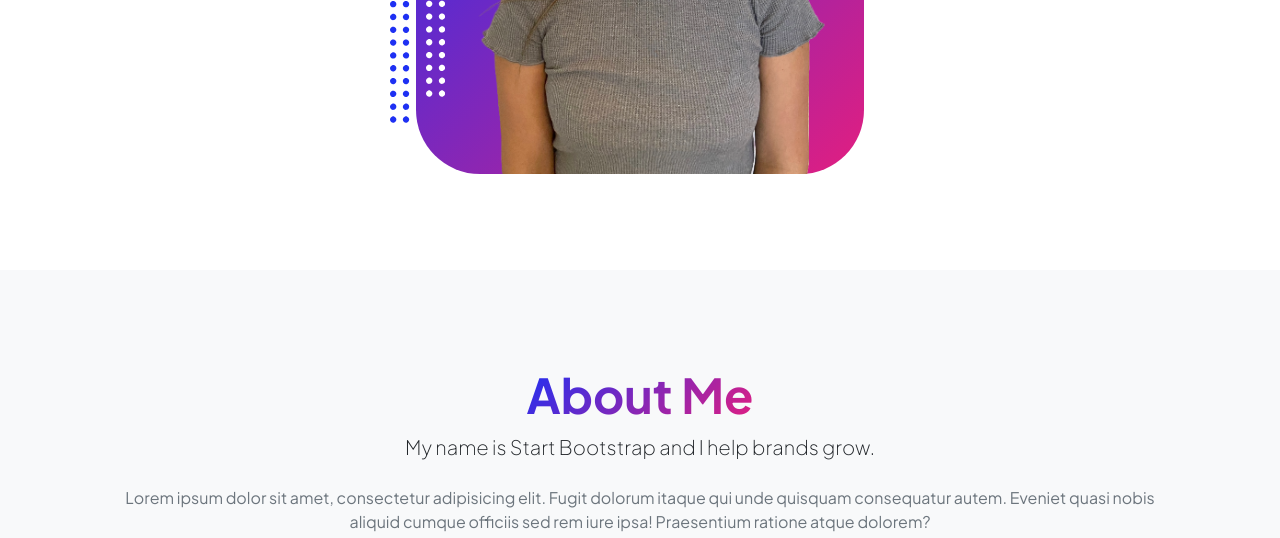
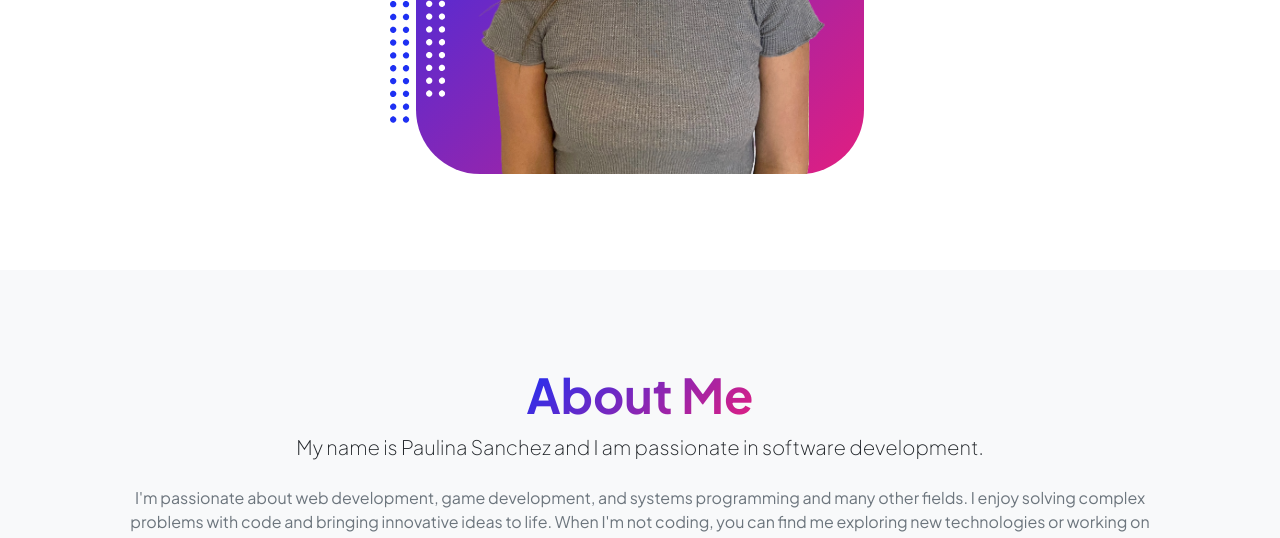
Before and after one commit to pmschz/staticwebsite, a plain HTML site: page index.html in a window 1280 px wide. Shown: the part 795-1333 px from the top of the page. Drawn offline with nearby package versions, Linux system fonts and the light colour scheme.

Commit message:
changes to front

```diff
--- a/index.html
+++ b/index.html
@@ -5,7 +5,7 @@
         <meta name="viewport" content="width=device-width, initial-scale=1, shrink-to-fit=no" />
         <meta name="description" content="" />
         <meta name="author" content="" />
-        <title>Personal - Start Bootstrap Theme</title>
+        <title>Personal - Paulina Sanchez</title>
         <!-- Favicon-->
         <link rel="icon" type="image/x-icon" href="assets/favicon.ico" />
         <!-- Custom Google font-->
@@ -41,7 +41,7 @@
                         <div class="col-xxl-5">
                             <!-- Header text content-->
                             <div class="text-center text-xxl-start">
-                                <div class="badge bg-gradient-primary-to-secondary text-white mb-4"><div class="text-uppercase">Development &middot;</div></div>
+                                <div class="badge bg-gradient-primary-to-secondary text-white mb-4"><div class="text-uppercase">Development;</div></div>
                                 <div class="fs-3 fw-light text-muted">Hello!</div>
                                 <h1 class="display-3 fw-bolder mb-5"><span class="text-gradient d-inline"> My name is Paulina Sanchez</span></h1>
                                 <div class="d-grid gap-3 d-sm-flex justify-content-sm-center justify-content-xxl-start mb-3">
@@ -182,8 +182,8 @@
                         <div class="col-xxl-8">
                             <div class="text-center my-5">
                                 <h2 class="display-5 fw-bolder"><span class="text-gradient d-inline">About Me</span></h2>
-                                <p class="lead fw-light mb-4">My name is Start Bootstrap and I help brands grow.</p>
-                                <p class="text-muted">Lorem ipsum dolor sit amet, consectetur adipisicing elit. Fugit dolorum itaque qui unde quisquam consequatur autem. Eveniet quasi nobis aliquid cumque officiis sed rem iure ipsa! Praesentium ratione atque dolorem?</p>
+                                <p class="lead fw-light mb-4">My name is Paulina Sanchez and I am passionate in software development.</p>
+                                <p class="text-muted">I'm passionate about web development, game development, and systems programming and many other fields. I enjoy solving complex problems with code and bringing innovative ideas to life. When I'm not coding, you can find me exploring new technologies or working on personal projects. I'm always eager to learn and grow in the tech world!</p>
                                 <div class="d-flex justify-content-center fs-2 gap-4">
                                     <a class="text-gradient" href="#!"><i class="bi bi-twitter"></i></a>
                                     <a class="text-gradient" href="#!"><i class="bi bi-linkedin"></i></a>
```
